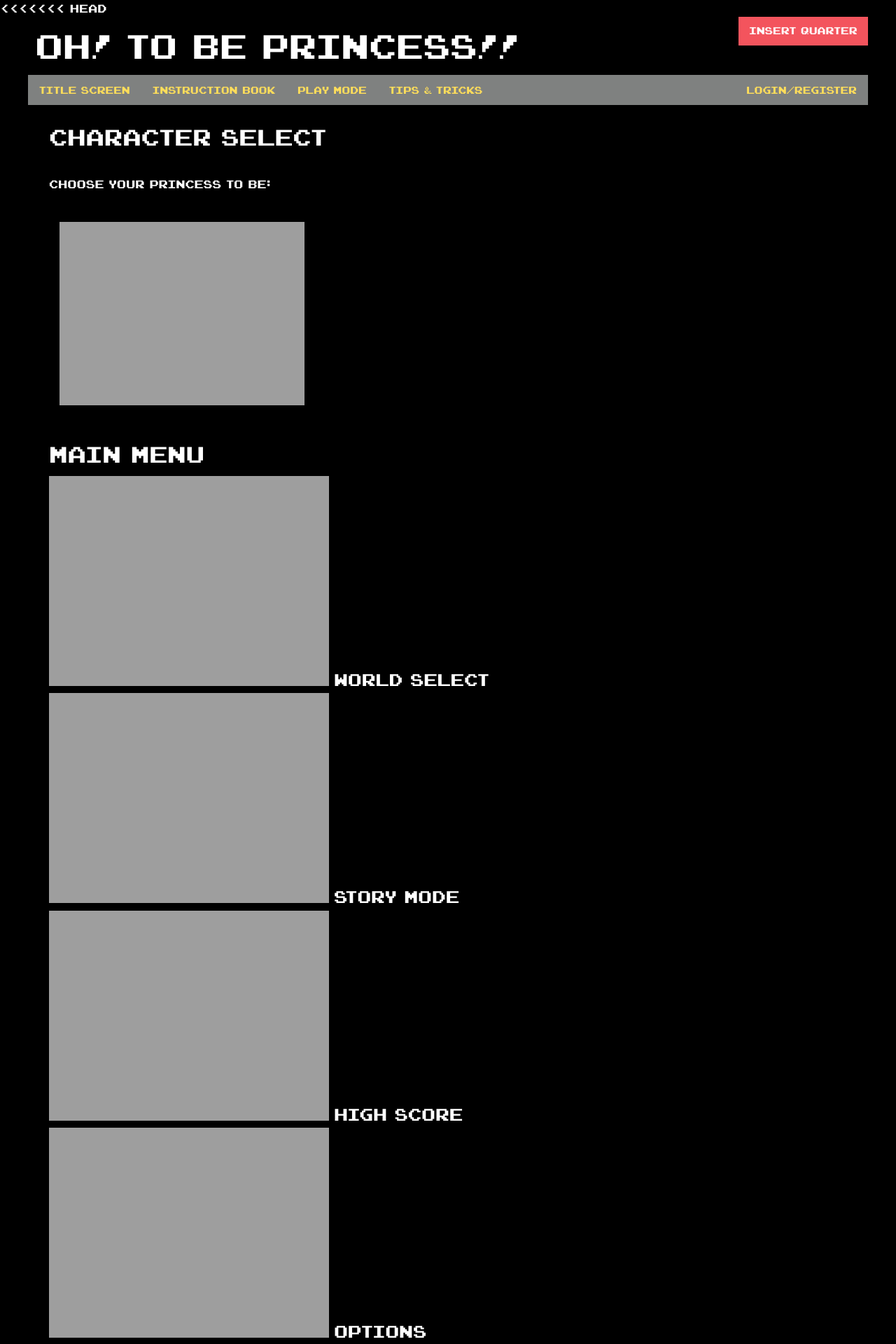
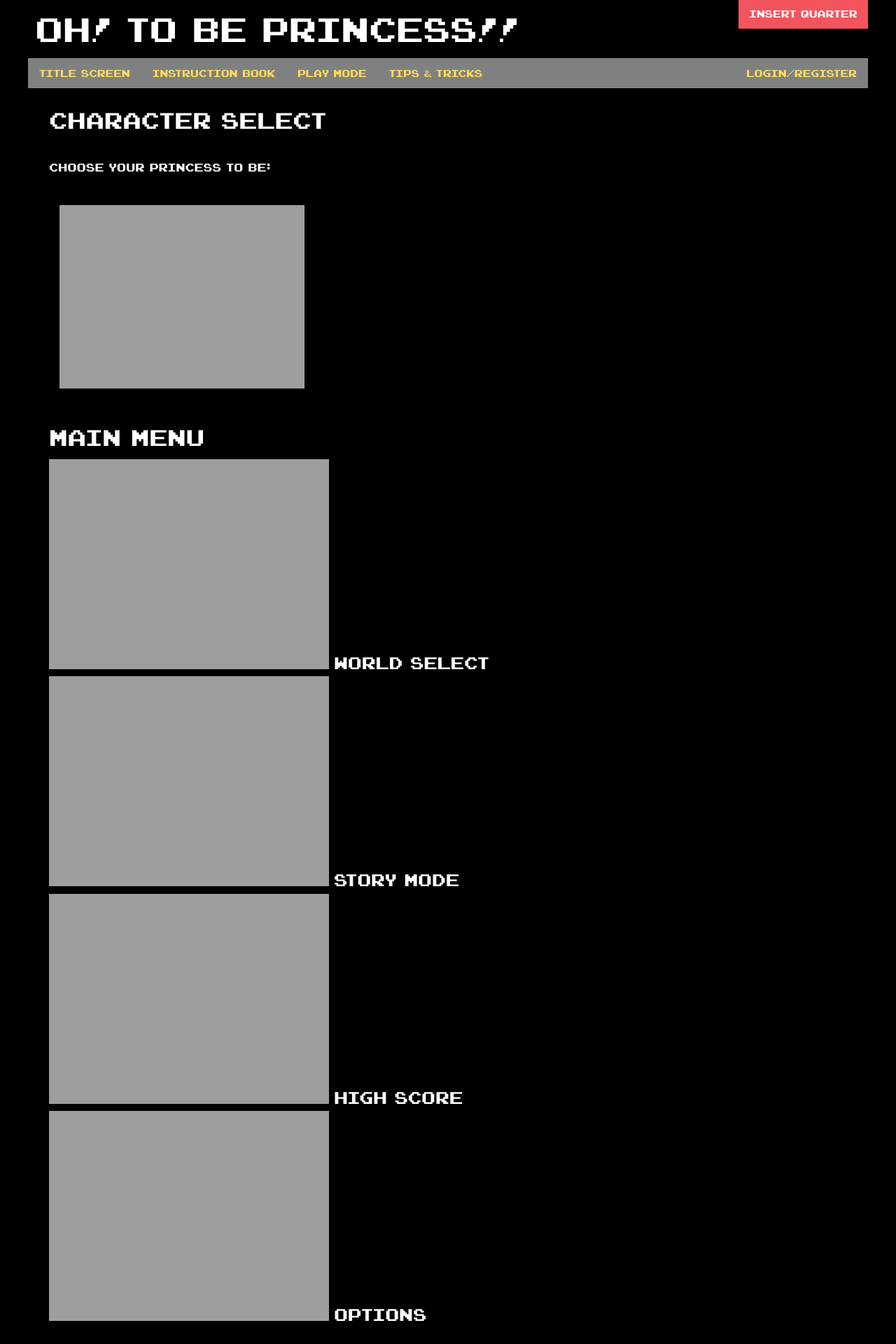
Before and after one commit to nadiaff/princess, a PHP site: page / in a window 1280 px wide. Shown: the top 1920 px of the page at 70% size. Run offline with PHP 8.4, Linux system fonts and the light colour scheme; grey boxes are pictures that could not be loaded.

Commit message:
Fixed weird merge issue
Page had somehow doubled itself. Removed duplicate code.

```diff
--- a/index.php
+++ b/index.php
@@ -1,5 +1,3 @@
-<<<<<<< HEAD
-<!doctype html>
 <html class="no-js" lang="en" dir="ltr">
 	<head>
 		<meta charset="utf-8">
@@ -118,124 +116,3 @@
 
 	</body>
 </html>
-=======
-<!doctype html>
-<html class="no-js" lang="en" dir="ltr">
-	<head>
-		<meta charset="utf-8">
-		<meta http-equiv="x-ua-compatible" content="ie=edge">
-		<meta name="viewport" content="width=device-width, initial-scale=1.0">
-		<title>OH! TO BE PRINCESS!!</title>
-		<link rel='shortcut icon' href='img/favicon.ico' type='image/x-icon'/ >
-		<link rel="stylesheet" href="css/foundation.css">
-		<link rel="stylesheet" href="css/foundation-icons.css">
-		<!--<link href="skin/pink.flag/jplayer.pink.flag.css" rel="stylesheet" />-->
-		<link rel="stylesheet" href="css/app.css">
-		<!--<link rel="stylesheet" href="css/foundation-player.css">-->
-
-
-		<script src="js/vendor/jquery.js"></script>
-		<script src="js/vendor/jquery.jplayer.min.js"></script>
-		<script src="js/vendor/foundation.js"></script>
-
-		<!--<script src="js/foundation-player.js"></script>
-		<script>
-		  $(document).ready(function($) {
-			  $(document).foundation();
-			  $('.foundation-player.no-1').foundationPlayer();
-			});
-		</script>-->
-		<script type="text/javascript">
-			$(document).ready(function(){
-			  $(document).foundation();
-			  $("#jquery_jplayer_1").jPlayer({
-				ready: function () {
-				  $(this).jPlayer("setMedia", {
-					title: "Bubble",
-					m4a: "http://www.jplayer.org/audio/m4a/Miaow-07-Bubble.m4a",
-					oga: "http://www.jplayer.org/audio/ogg/Miaow-07-Bubble.ogg"
-				  });
-				},
-				cssSelectorAncestor: "#jp_container_1",
-				swfPath: "/js",
-				supplied: "m4a, oga",
-				useStateClassSkin: true,
-				autoBlur: false,
-				smoothPlayBar: true,
-				keyEnabled: true,
-				remainingDuration: true,
-				toggleDuration: true
-			  });
-			});
-		  </script>
-	</head>
-	<body>
-
-		<!-- Start Top Bar -->
-		<?php include 'php/titlebar.php'; ?>
-		<!-- Navigation -->
-		<?php include 'php/topnav.php'; ?>
-		<!-- End Navigation -->
-		<!-- End Top Bar -->
-
-		<div class="row columns centerContent">
-			<div class="columns">
-				<br />
-				<!-- Character Select -->
-				<h2>CHARACTER SELECT</h2>
-				<br />
-				<p>CHOOSE YOUR PRINCESS TO BE:</p>
-				<br />
-				<div class="row columns">
-					<div class="medium-4 columns">
-						<img class="selected" src="img/noonye-dancing.gif" />
-					</div>
-					<!-- Alternate Noonye Options
-					<div class="medium-4 columns">
-						<img src="img/mysterious3rd.png" />
-					</div>
-					<div class="medium-4 columns">
-						<img src="img/noonyeblue.png" />
-					</div>-->
-
-
-				</div>
-				<!-- End Character Select -->
-				<br />
-				<br />
-				<!-- Start Main Menu -->
-				<h2>MAIN MENU</h2>
-				<ul class="heartMenu">
-					<li><a href="#">WORLD SELECT</a></li>
-					<li><a href="#">STORY MODE</a></li>
-					<li><a href="#">HIGH SCORE</a></li>
-					<li><a href="#">OPTIONS</a></li>
-				</ul>
-				<!-- End Main Menu -->
-				<br />
-			</div>
-		</div>
-
-		<!-- Start Audio Player -->
-		<div class="columns row">
-
-		</div>
-		<?php //include 'php/audioplayer.php'; ?>
-		<!--			<audio>
-						<source src='audio/Visager_-_02_-_Royal_Entrance.mp3'>
-					</audio>
-				</div>
-				<p><a href="https://visager.bandcamp.com/album/songs-from-an-unmade-world-2">'Royal Entrance'</a> by <a href="https://visager.bandcamp.com/">Visager</a> IS PLAY SONG!</p>
-			</div>
-		</div>-->
-		<!-- End Audio Player -->
-
-		<!-- Start Footer -->
-		<?php include 'php/footer.php'; ?>
-		<!-- End Footer -->
-
-
-
-	</body>
-</html>
->>>>>>> origin/master
```
